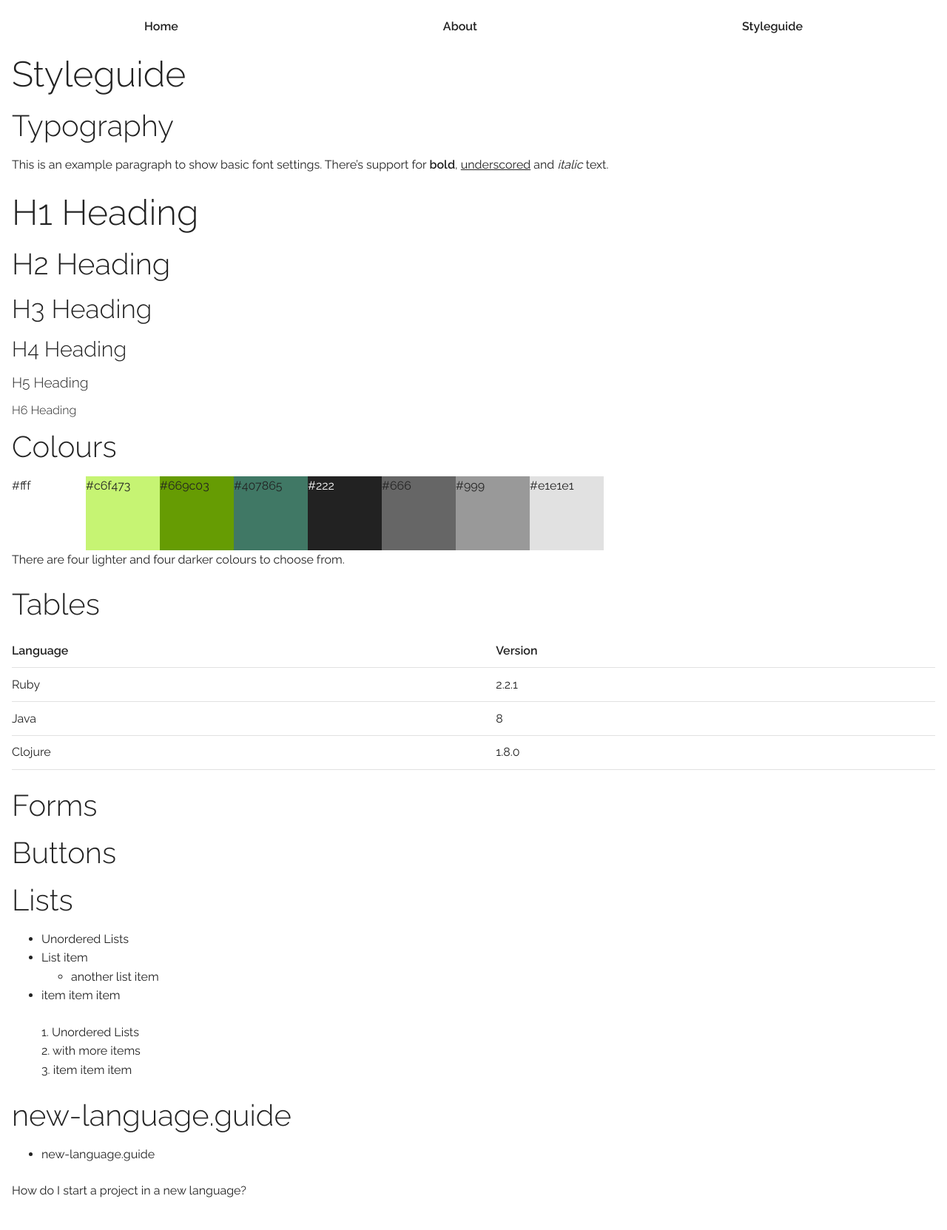
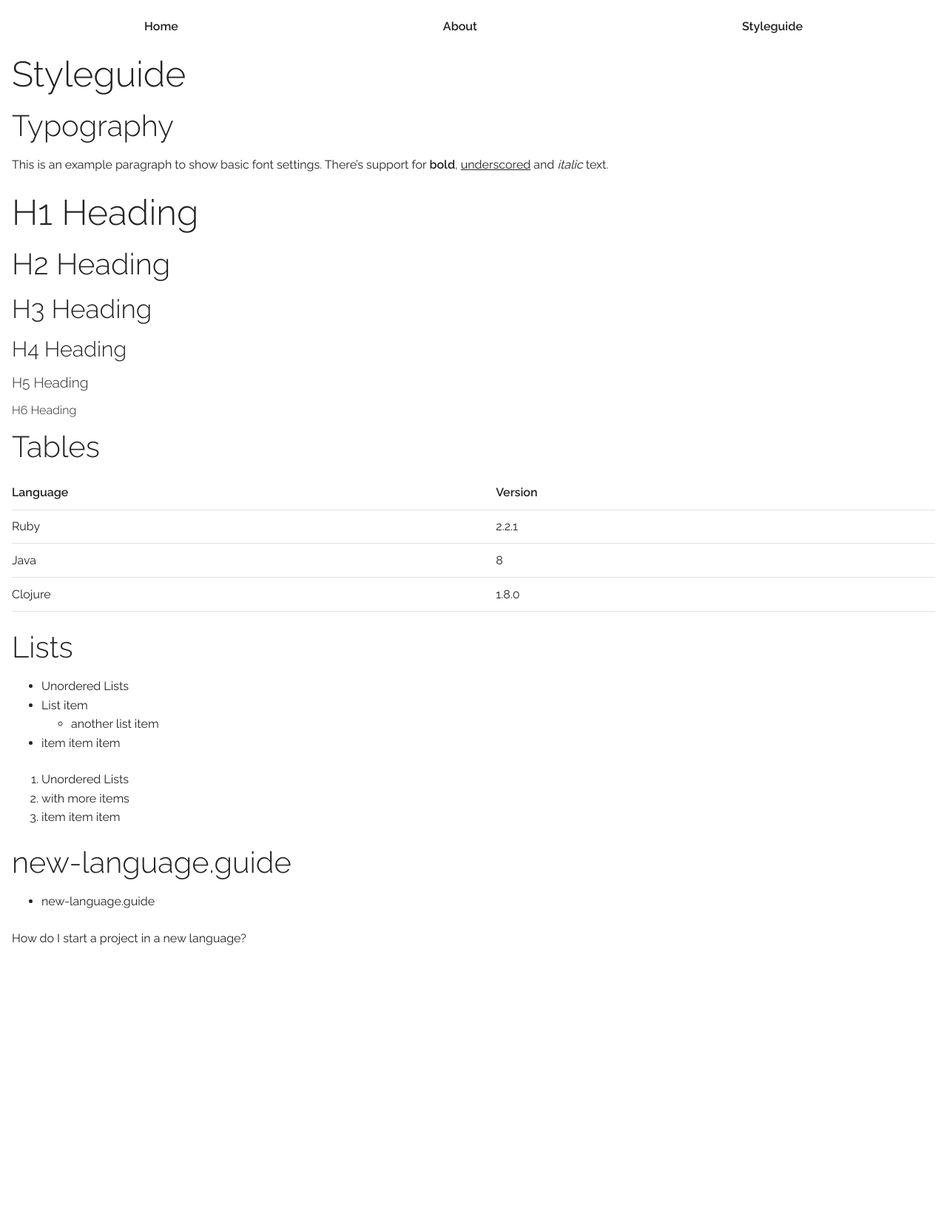
Before and after one commit to vanilla-project/vanilla-project.guide, a Jekyll site: the page built from styleguide.md, in a window 1280 px wide. Shown: the whole page at 74% size. Built offline with Jekyll 4.4.1, drawn with Linux system fonts in a browser that asks for light colours; after the commit the page ends 1321 px from its top, so only the background shows below that.

Commit message:
Removes colours from styleguide until we actually need them

```diff
--- a/_sass/global.scss
+++ b/_sass/global.scss
@@ -71,19 +71,6 @@ pre, blockquote, dl, figure, table, p, ul, ol, form {
   margin-bottom: 1.5rem;
 }
 
-ol {
-  counter-reset: item;
-
-  li {
-    display: block;
-  }
-
-  li:before {
-    content: counters(item, ".") ". ";
-    counter-increment: item;
-  }
-}
-
 ul > li, li > ul {
   margin-bottom: 0;
 }
--- a/styleguide.md
+++ b/styleguide.md
@@ -17,22 +17,6 @@ There's support for **bold**, <u>underscored</u> and _italic_ text.
 ##### H5 Heading
 ###### H6 Heading
 
-
-## Colours
-
-<div style="display: flex; flex-wrap: wrap;">
-  <div style="width: 100px; height: 100px; background: #fff;">#fff</div>
-  <div style="width: 100px; height: 100px; background: #c6f473;">#c6f473</div>
-  <div style="width: 100px; height: 100px; background: #669c03;">#669c03</div>
-  <div style="width: 100px; height: 100px; background: #407865;">#407865</div>
-  <div style="width: 100px; height: 100px; background: #222; color: #fff;">#222</div>
-  <div style="width: 100px; height: 100px; background: #666;">#666</div>
-  <div style="width: 100px; height: 100px; background: #999;">#999</div>
-  <div style="width: 100px; height: 100px; background: #e1e1e1;">#e1e1e1</div>
-</div>
-
-There are four lighter and four darker colours to choose from.
-
 ## Tables
 
 | Language | Version |
@@ -41,8 +25,6 @@ There are four lighter and four darker colours to choose from.
 | Java     | 8       |
 | Clojure  | 1.8.0   |
 
-## Forms
-## Buttons
 ## Lists
 
 - Unordered Lists
```
